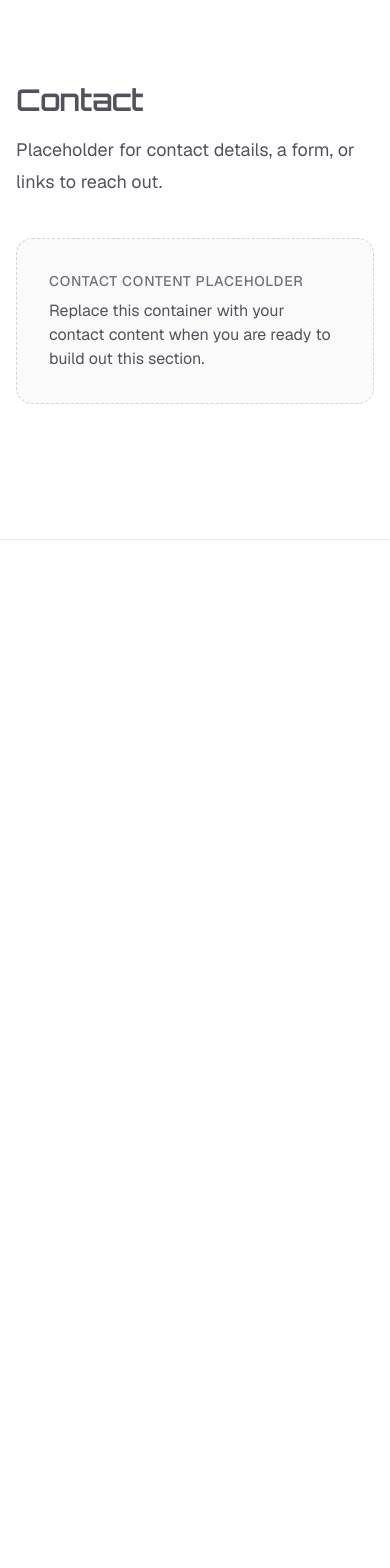
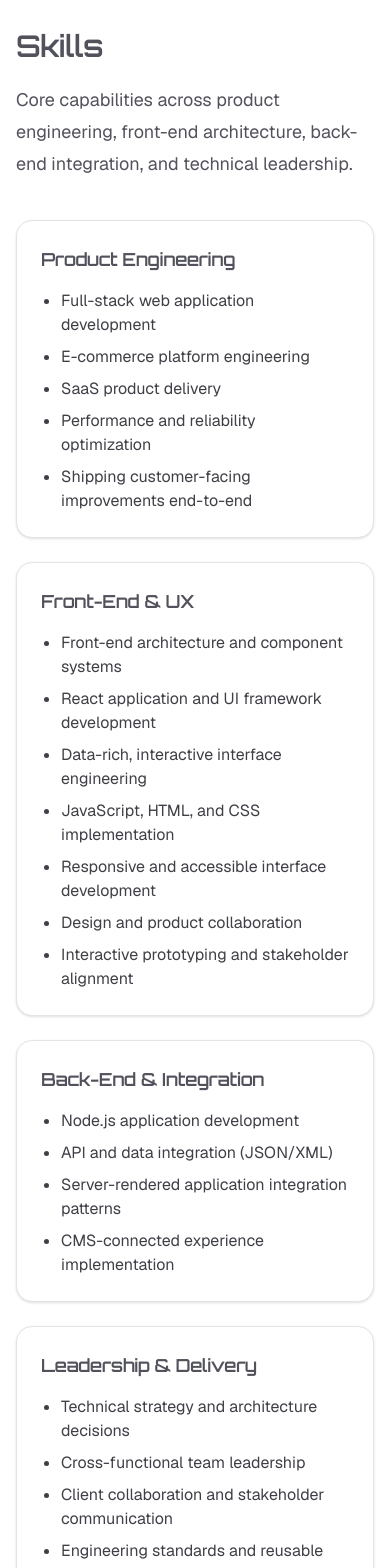
Before and after one commit to gr8fuljoe5/grateful-orange, a Next.js app: page / in a window 390 px wide. Shown: the part 7020-8588 px from the top of the page. Before the commit the page ends 7560 px from the top, so only its background shows below. Built offline with nearby package versions, Linux system fonts and the light colour scheme.

Commit message:
Add SkillsSection to Home page and update navigation. Enhance skills content with organized categories and detailed descriptions in skills.json.

```diff
--- /dev/null
+++ b/app/components/SkillsSection/index.tsx
@@ -0,0 +1,50 @@
+import skillsData from "@/app/content/skills.json";
+
+type SkillGroup = {
+  category: string;
+  items: string[];
+};
+
+type SkillsData = {
+  organizedSkills: SkillGroup[];
+};
+
+const { organizedSkills } = skillsData as SkillsData;
+
+export default function SkillsSection() {
+  return (
+    <div className="mx-auto max-w-5xl">
+      <header>
+        <h2 className="text-3xl font-semibold tracking-tight sm:text-4xl">
+          Skills
+        </h2>
+        <p className="mt-5 max-w-3xl text-lg leading-8 text-zinc-600 dark:text-zinc-400">
+          Core capabilities across product engineering, front-end architecture,
+          back-end integration, and technical leadership.
+        </p>
+      </header>
+
+      <div className="mt-10 grid gap-6 md:grid-cols-2">
+        {organizedSkills.map((group) => (
+          <section
+            key={group.category}
+            aria-labelledby={`${group.category.toLowerCase().replaceAll(" ", "-")}-heading`}
+            className="rounded-2xl border border-zinc-200 bg-white p-6 shadow-sm dark:border-zinc-800 dark:bg-zinc-900/40"
+          >
+            <h3
+              id={`${group.category.toLowerCase().replaceAll(" ", "-")}-heading`}
+              className="text-lg font-semibold tracking-tight"
+            >
+              {group.category}
+            </h3>
+            <ul className="mt-4 list-disc space-y-2 pl-5 text-zinc-700 dark:text-zinc-300">
+              {group.items.map((item) => (
+                <li key={item}>{item}</li>
+              ))}
+            </ul>
+          </section>
+        ))}
+      </div>
+    </div>
+  );
+}
--- a/app/components/TopNav/index.tsx
+++ b/app/components/TopNav/index.tsx
@@ -11,6 +11,7 @@ const navLinks = [
   { label: "About", href: "#about" },
   { label: "Services", href: "#services" },
   { label: "Work", href: "#work" },
+  { label: "Skills", href: "#skills" },
   { label: "Contact", href: "#contact" },
 ];
 
--- a/app/content/skills.json
+++ b/app/content/skills.json
@@ -30,5 +30,57 @@
       "blurb": "Cross-functional teams move faster with clear technical direction, practical mentorship, and engineering standards that elevate quality and collaboration.",
       "icon": "handshake"
     }
-  ]
+  ],
+  "organizedSkills": [
+    {
+      "category": "Product Engineering",
+      "items": [
+        "Full-stack web application development",
+        "E-commerce platform engineering",
+        "SaaS product delivery",
+        "Performance and reliability optimization",
+        "Shipping customer-facing improvements end-to-end"
+      ]
+    },
+    {
+      "category": "Front-End & UX",
+      "items": [
+        "Front-end architecture and component systems",
+        "React application and UI framework development",
+        "Data-rich, interactive interface engineering",
+        "JavaScript, HTML, and CSS implementation",
+        "Responsive and accessible interface development",
+        "Design and product collaboration",
+        "Interactive prototyping and stakeholder alignment"
+      ]
+    },
+    {
+      "category": "Back-End & Integration",
+      "items": [
+        "Node.js application development",
+        "API and data integration (JSON/XML)",
+        "Server-rendered application integration patterns",
+        "CMS-connected experience implementation"
+      ]
+    },
+    {
+      "category": "Leadership & Delivery",
+      "items": [
+        "Technical strategy and architecture decisions",
+        "Cross-functional team leadership",
+        "Client collaboration and stakeholder communication",
+        "Engineering standards and reusable tooling",
+        "Mentorship and developer coaching",
+        "Project delivery in enterprise and high-traffic environments"
+      ]
+    }
+  ],
+  "sources": {
+    "derivedFrom": [
+      "app/content/work.json",
+      "app/components/AboutSection/index.tsx",
+      "https://www.linkedin.com/in/jkanakaraj/"
+    ],
+    "note": "Skills are organized from repository profile/work data and verified against public LinkedIn profile signals."
+  }
 }
--- a/app/page.tsx
+++ b/app/page.tsx
@@ -2,6 +2,7 @@ import TopNav from "./components/TopNav";
 import AboutSection from "./components/AboutSection";
 import ServicesSection from "./components/ServicesSection";
 import WorkSection from "./components/WorkSection";
+import SkillsSection from "./components/SkillsSection";
 
 const sections = [
   {
@@ -23,6 +24,12 @@ const sections = [
       "Placeholder for featured projects, case studies, and portfolio highlights.",
   },
   {
+    id: "skills",
+    title: "Skills",
+    description:
+      "Core technical and leadership capabilities across product engineering and delivery.",
+  },
+  {
     id: "contact",
     title: "Contact",
     description:
@@ -42,13 +49,35 @@ export default function Home() {
             id={section.id}
             className="scroll-mt-20 border-b border-zinc-200/80 dark:border-zinc-800"
           >
-            <div className="mx-auto flex min-h-[70vh] max-w-6xl flex-col justify-center px-4 py-20 sm:px-6 lg:px-8">
+            <div
+              className={`mx-auto flex max-w-6xl flex-col justify-center px-4 sm:px-6 lg:px-8 ${
+                section.id === "contact" ? "py-12" : "min-h-[70vh] py-20"
+              }`}
+            >
               {section.id === "about" ? (
                 <AboutSection />
               ) : section.id === "services" ? (
                 <ServicesSection />
               ) : section.id === "work" ? (
                 <WorkSection />
+              ) : section.id === "skills" ? (
+                <SkillsSection />
+              ) : section.id === "contact" ? (
+                <>
+                  <h2 className="text-3xl font-semibold tracking-tight sm:text-4xl">
+                    Contact
+                  </h2>
+                  <p className="mt-4 max-w-2xl text-lg leading-8 text-zinc-600 dark:text-zinc-400">
+                    Have a project in mind or looking for a technical partner?
+                    Let&apos;s connect.
+                  </p>
+                  <a
+                    href="mailto:joe@gratefulorange.com"
+                    className="bg-brand-orange mt-8 inline-flex w-fit items-center rounded-lg px-5 py-3 text-sm font-semibold text-white transition-opacity hover:opacity-90 focus-visible:outline-2 focus-visible:outline-offset-2 focus-visible:outline-orange-500"
+                  >
+                    Email joe@gratefulorange.com
+                  </a>
+                </>
               ) : (
                 <>
                   <h2 className="text-3xl font-semibold tracking-tight sm:text-4xl">
```
Also changed, not shown: app/components/SkillsSection/README.md (added), 1 other file (tests, documents, lock files or other folders).
